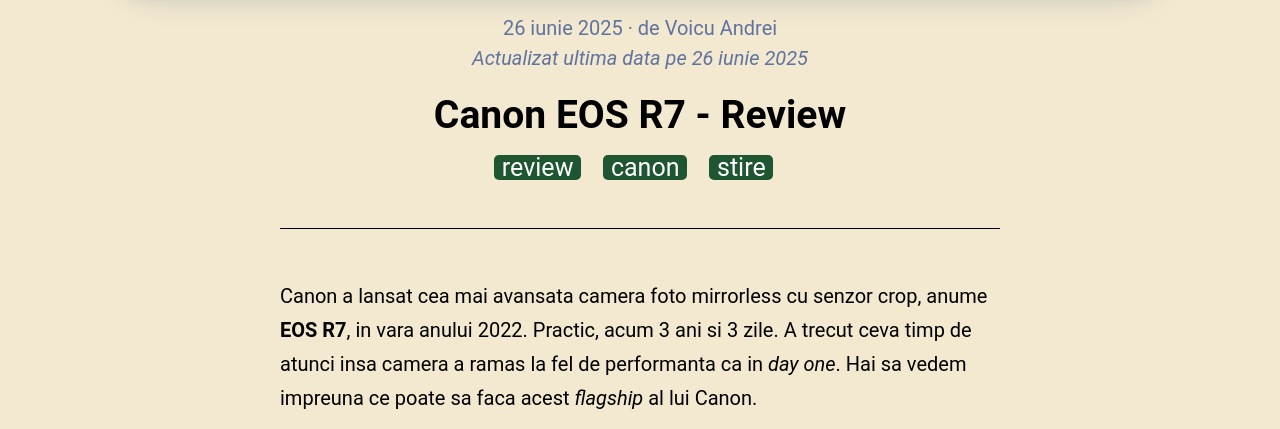
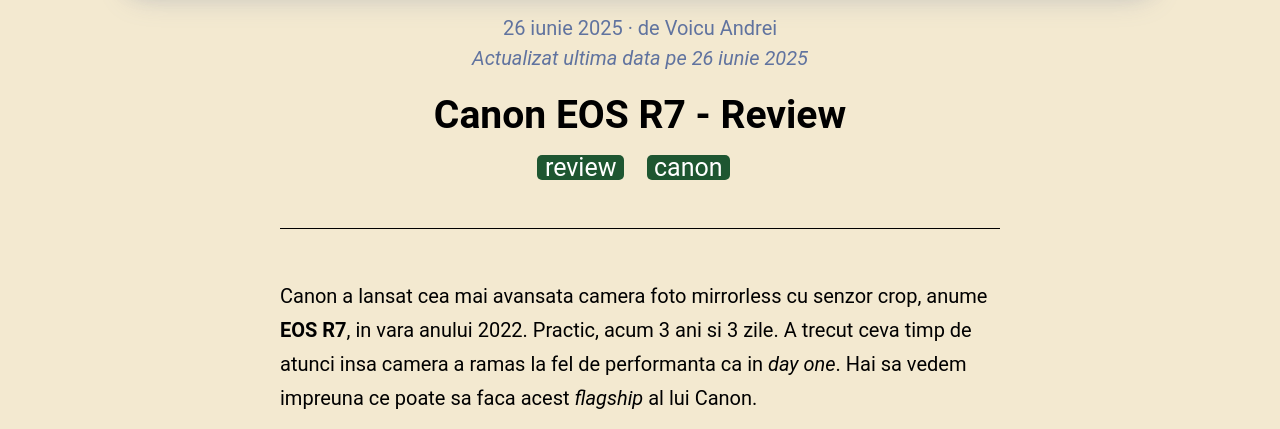
Before and after one commit to Tele256/fotograma-website, an Astro site: page /blog/review-canon-r7 in a window 1280 px wide. Shown: the part 668-1097 px from the top of the page. Built offline with nearby package versions, Linux system fonts and the light colour scheme; Astro itself is replaced by a stand-in of ours; a web font is replaced by a local one.

Commit message:
Modify - Canon EOS R7 - Review

```diff
--- a/src/content/blog/review-canon-r7.md
+++ b/src/content/blog/review-canon-r7.md
@@ -5,7 +5,7 @@
 updatedDate: 'Jun 26 2025'
 author: 'Voicu Andrei'
 heroImage: '../../assets/r7-review.png'
-tags: ["review", "canon", "stire"]
+tags: ["review", "canon"]
 reviewTitle: 'Canon EOS R7'
 reviewImage: '../../assets/r7.png'
 ---
```
Also changed, not shown: src/assets/r7-review.png.
